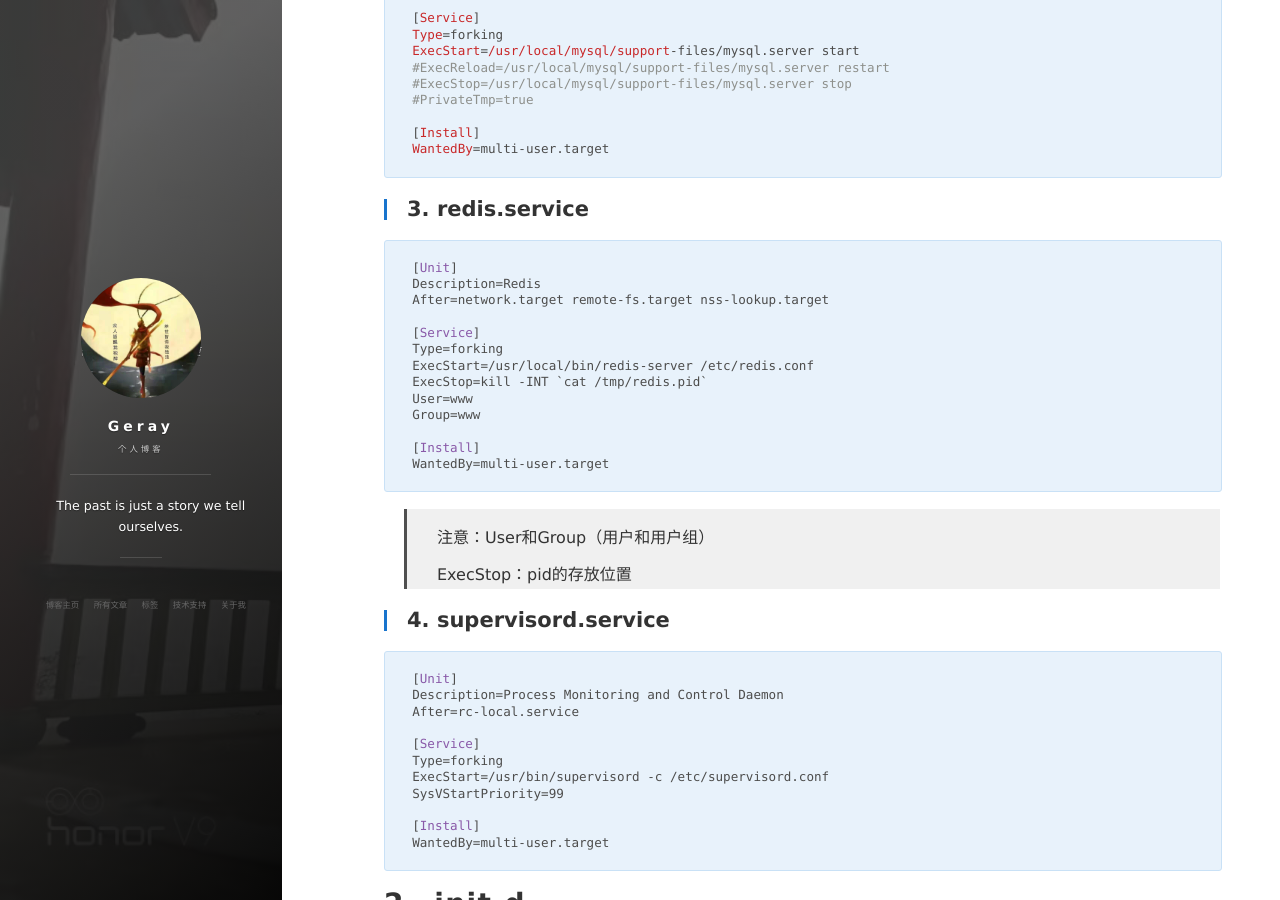
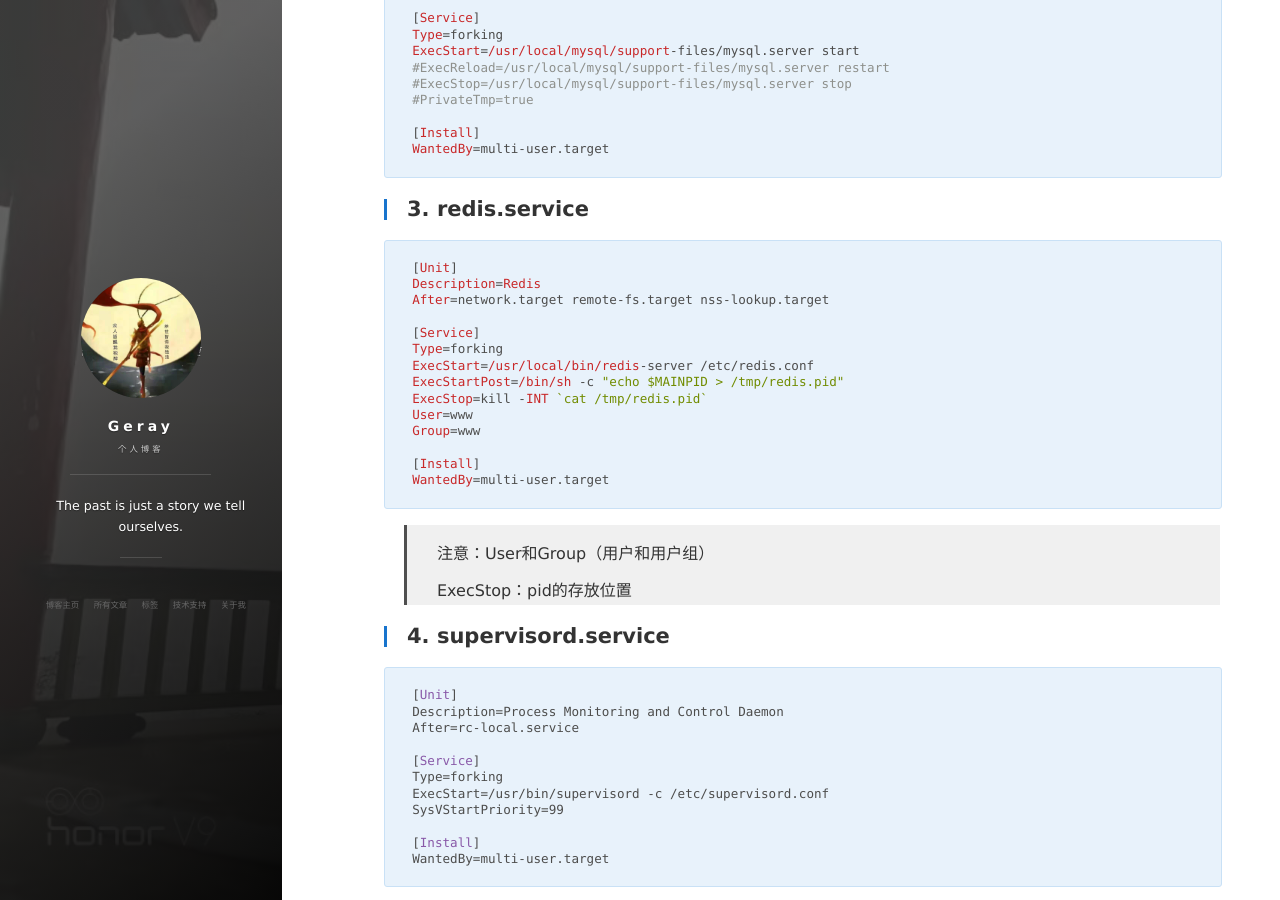
Before and after one commit to geray-zsg/geray-zsg.github.io, a Jekyll site: the page built from _posts/2020-10-21-CentOS自启动.md, in a window 1280 px wide and 900 px high, scrolled down 1158 px. Built offline with Jekyll 4.4.1, drawn with Linux system fonts in a browser that asks for light colours; nearby versions of some CDN libraries; comment, search, counter and statistics services are not loaded.

Commit message:
Update 2020-10-21-CentOS自启动.md

```diff
--- a/_posts/2020-10-21-CentOS自启动.md
+++ b/_posts/2020-10-21-CentOS自启动.md
@@ -71,6 +71,7 @@ After=network.target remote-fs.target nss-lookup.target
 [Service]
 Type=forking
 ExecStart=/usr/local/bin/redis-server /etc/redis.conf
+ExecStartPost=/bin/sh -c "echo $MAINPID > /tmp/redis.pid"
 ExecStop=kill -INT `cat /tmp/redis.pid`
 User=www
 Group=www
```
